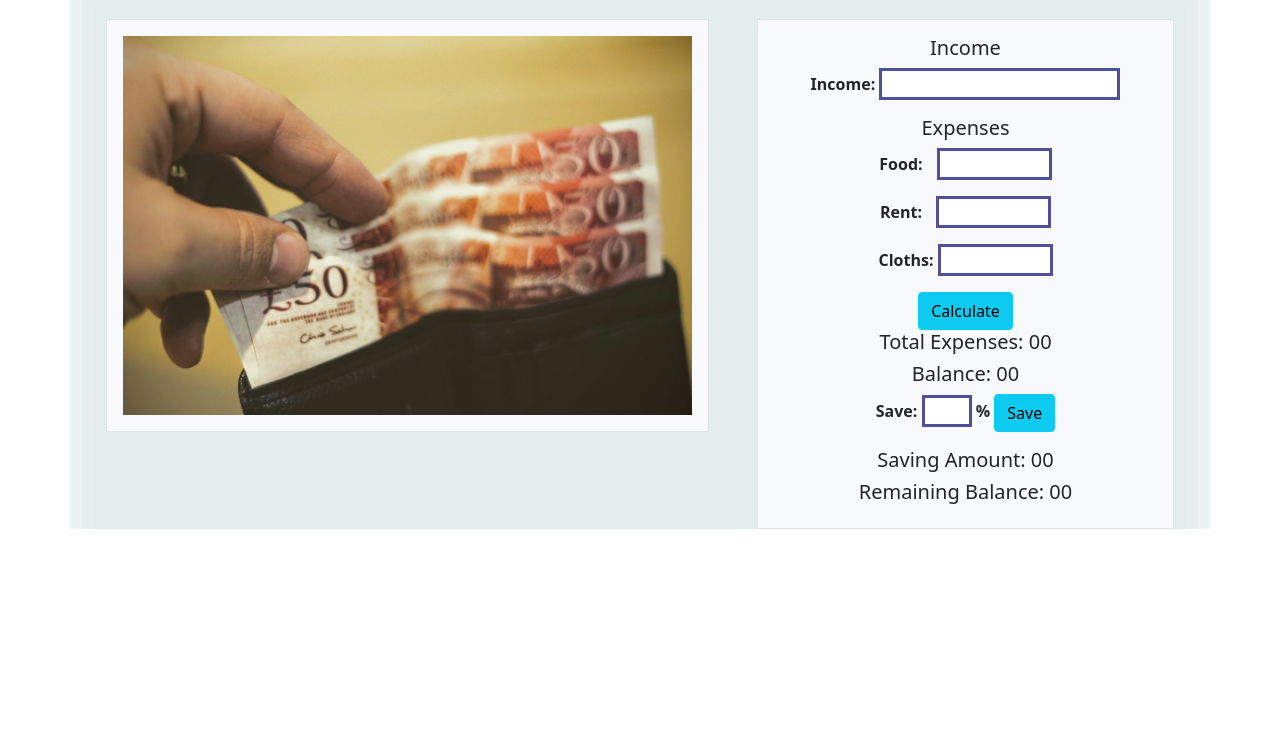
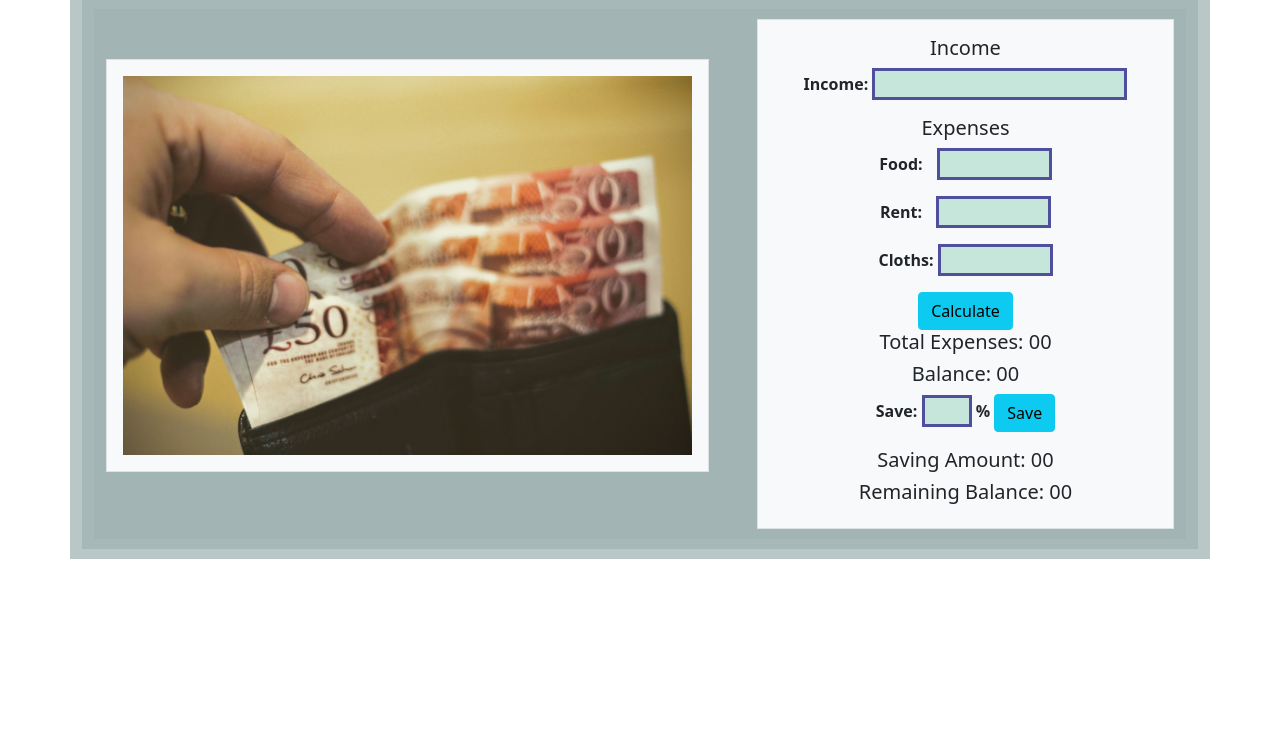
Before and after one commit to dani3lnwz/money-master, a plain HTML site: page index.html in a window 1280 px wide. Shown: the part 67-800 px from the top of the page. Drawn offline with nearby package versions, Linux system fonts and the light colour scheme.

Commit message:
last commit

```diff
--- a/css/style.css
+++ b/css/style.css
@@ -24,30 +24,44 @@ p{
     font-weight: bold;
 }
 .container{
-    background-color: rgba(228, 238, 238, 0.74);
+    background-color: rgba(161, 180, 180, 0.74);
 }
 .container{
     padding-top: 10px;
+    padding-bottom: 10px;
+}
+.first{
+    margin-top: 40px;
 }
 #food-input{
     width: 30%;
     margin-left: 10px;
     border: 3px solid rgb(79, 79, 158);
+    background-color: rgba(179, 223, 208, 0.719);
+    font-weight: bold;
 }
 #rent-input{
     width: 30%;
     margin-left: 10px;
     border: 3px solid rgb(79, 79, 158);
+    background-color: rgba(179, 223, 208, 0.719);
+    font-weight: bold;
 }
 #cloths-input{
     width: 30%;
     margin-left: px;
     border: 3px solid rgb(79, 79, 158);
-    color: brown;
+    background-color: rgba(179, 223, 208, 0.719);
+    font-weight: bold;
 }
 #salary{
     border: 3px solid rgb(79, 79, 158);
+    background-color: rgba(179, 223, 208, 0.719);
+    font-weight: bold;
 }
 #save-input{
     border: 3px solid rgb(79, 79, 158);
+
+    background-color: rgba(179, 223, 208, 0.719);
+    font-weight: bold;
 }
--- a/index.html
+++ b/index.html
@@ -23,7 +23,7 @@
             <div class="container overflow-hidden">
                 <div class="row gx-5">
                     <div class="col-lg-7 col-sm-12">
-                        <div class="p-3 border bg-light ">
+                        <div class="p-3 border bg-light first ">
                             <img src="images/2.jpg" alt="">
                         </div>
                     </div>
```
